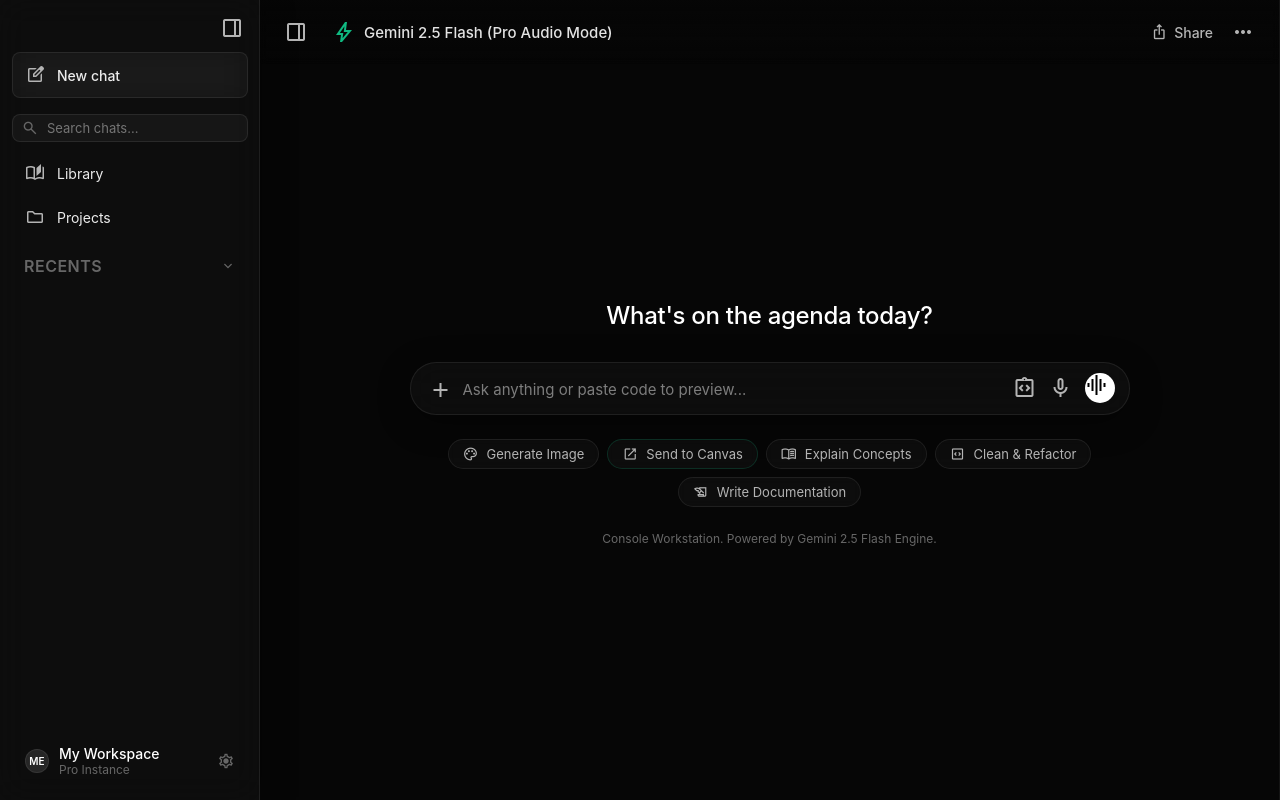
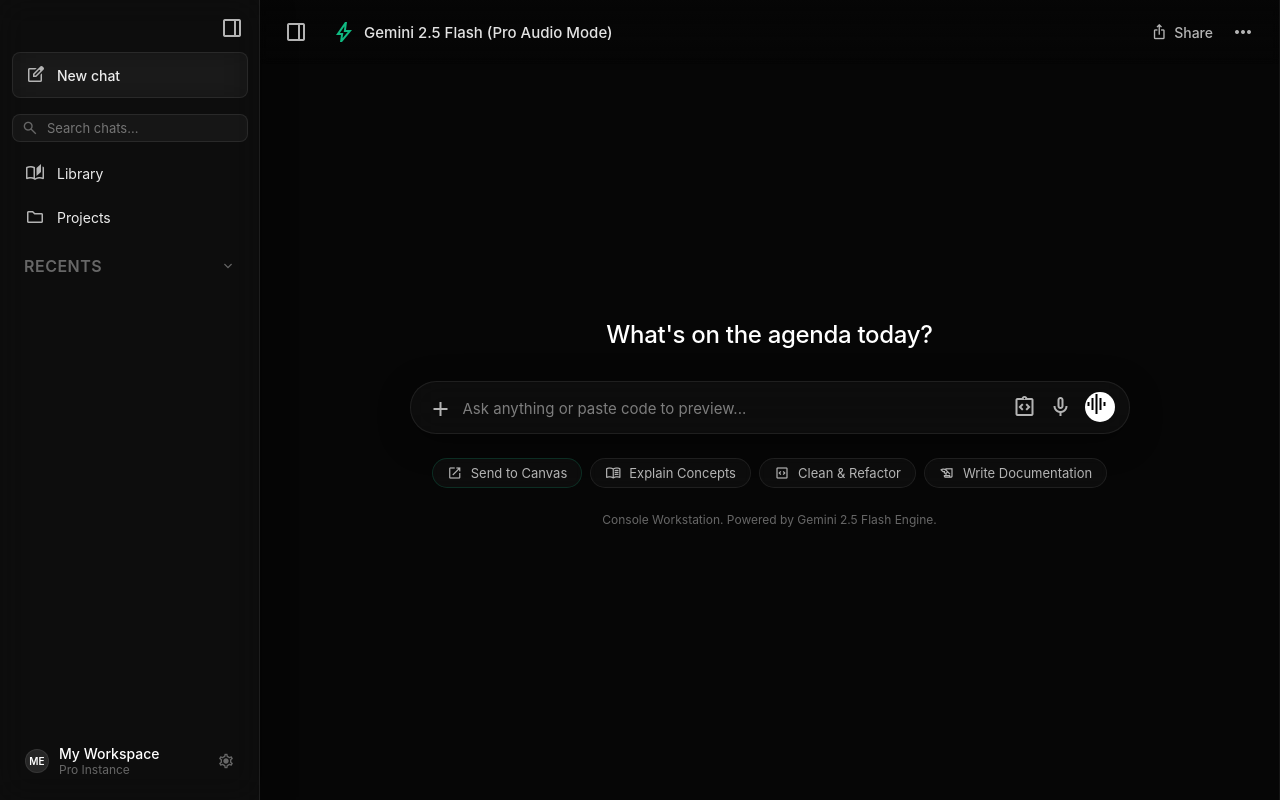
Before and after one commit to juveriyaa260-dot/gemini-workstation, a Flask app: page / in a window 1280 px wide. Run offline with Flask 3, Linux system fonts and the light colour scheme; some libraries are stand-ins or nearby versions.

Commit message:
Update index.html

```diff
--- a/templates/index.html
+++ b/templates/index.html
@@ -116,8 +116,6 @@ href="https://cdnjs.cloudflare.com/ajax/libs/prism/1.29.0/themes/prism-tomorrow.
                     </div>
 
                     <div class="chips-container">
-                        <button class="chip" onclick="applyQuickImagePrompt()"><span
-                                class="material-symbols-outlined">palette</span> Generate Image</button>
                         <button class="chip" id="manual-canvas-btn"><span
                                 class="material-symbols-outlined">open_in_new</span> Send to Canvas</button>
 
@@ -148,7 +146,7 @@ href="https://cdnjs.cloudflare.com/ajax/libs/prism/1.29.0/themes/prism-tomorrow.
                 </div>
             </div>
             <div class="artifact-frame-body-wrapper">
-                <iframe id="artifact-sandbox-iframe" sandbox="allow-scripts"></iframe>
+                <iframe id="artifact-sandbox-iframe" sandbox="allow-scripts allow-same-origin"></iframe>
             </div>
         </div>
     </div>
```
